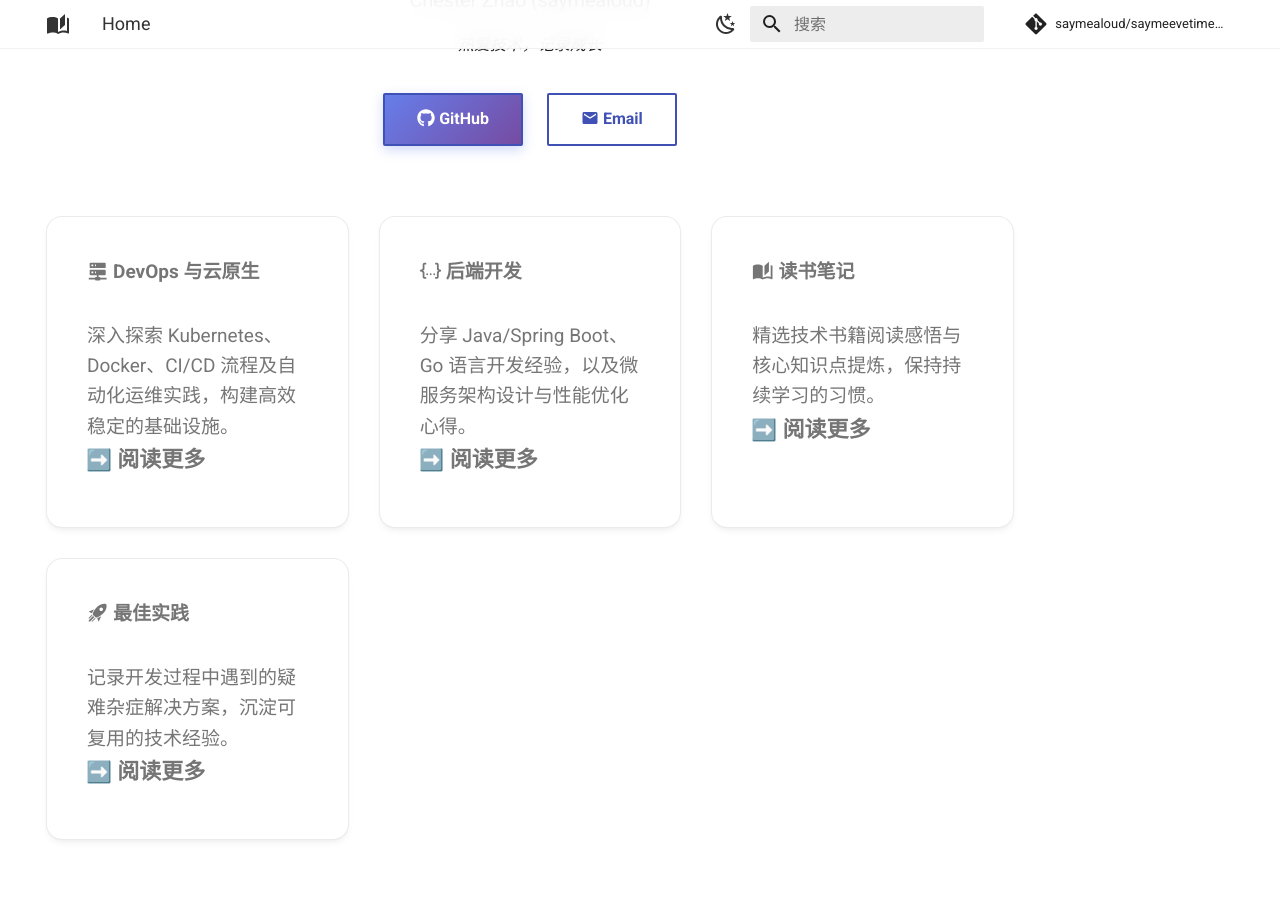
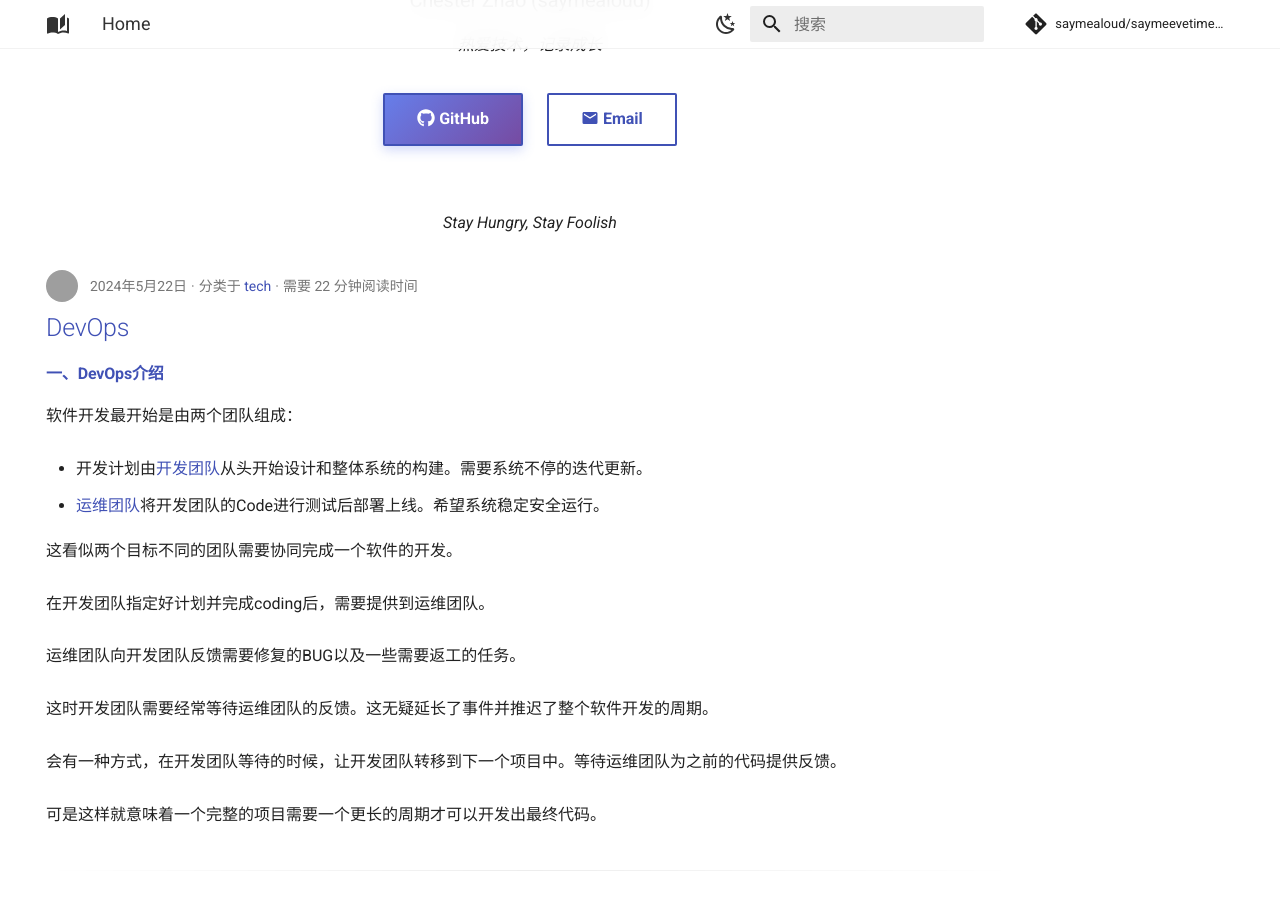
Before and after one commit to saymealoud/saymeevetime.icu, an MkDocs documentation site: the page built from docs/index.md, in a window 1280 px wide and 900 px high, scrolled down 245 px. Built offline with MkDocs 1.6.1 and Material for MkDocs 9.7.7, drawn with Linux system fonts in a browser that asks for light colours; emoji names are drawn with the system emoji font; comment, search, counter and statistics services are not loaded; grey boxes are pictures that could not be loaded.

Commit message:
Update index.md

```diff
--- a/docs/index.md
+++ b/docs/index.md
@@ -17,37 +17,6 @@ hide:
 
 </div>
 
-<div class="grid cards" markdown>
-
--   :material-server-network: **DevOps 与云原生**
-
-    ---
-    深入探索 Kubernetes、Docker、CI/CD 流程及自动化运维实践，构建高效稳定的基础设施。
-
-    [:arrow_right: 阅读更多](posts/DevOps.md)
-
--   :material-code-json: **后端开发**
-
-    ---
-    分享 Java/Spring Boot、Go 语言开发经验，以及微服务架构设计与性能优化心得。
-
-    [:arrow_right: 阅读更多](posts/SpringBoot.md)
-
--   :material-book-open-page-variant: **读书笔记**
-
-    ---
-    精选技术书籍阅读感悟与核心知识点提炼，保持持续学习的习惯。
-
-    [:arrow_right: 阅读更多](tags.md)
-
--   :material-rocket-launch: **最佳实践**
-
-    ---
-    记录开发过程中遇到的疑难杂症解决方案，沉淀可复用的技术经验。
-
-    [:arrow_right: 阅读更多](archive/2022.md)
-
-</div>
 
 <div align="center" markdown>
 <br>
```
